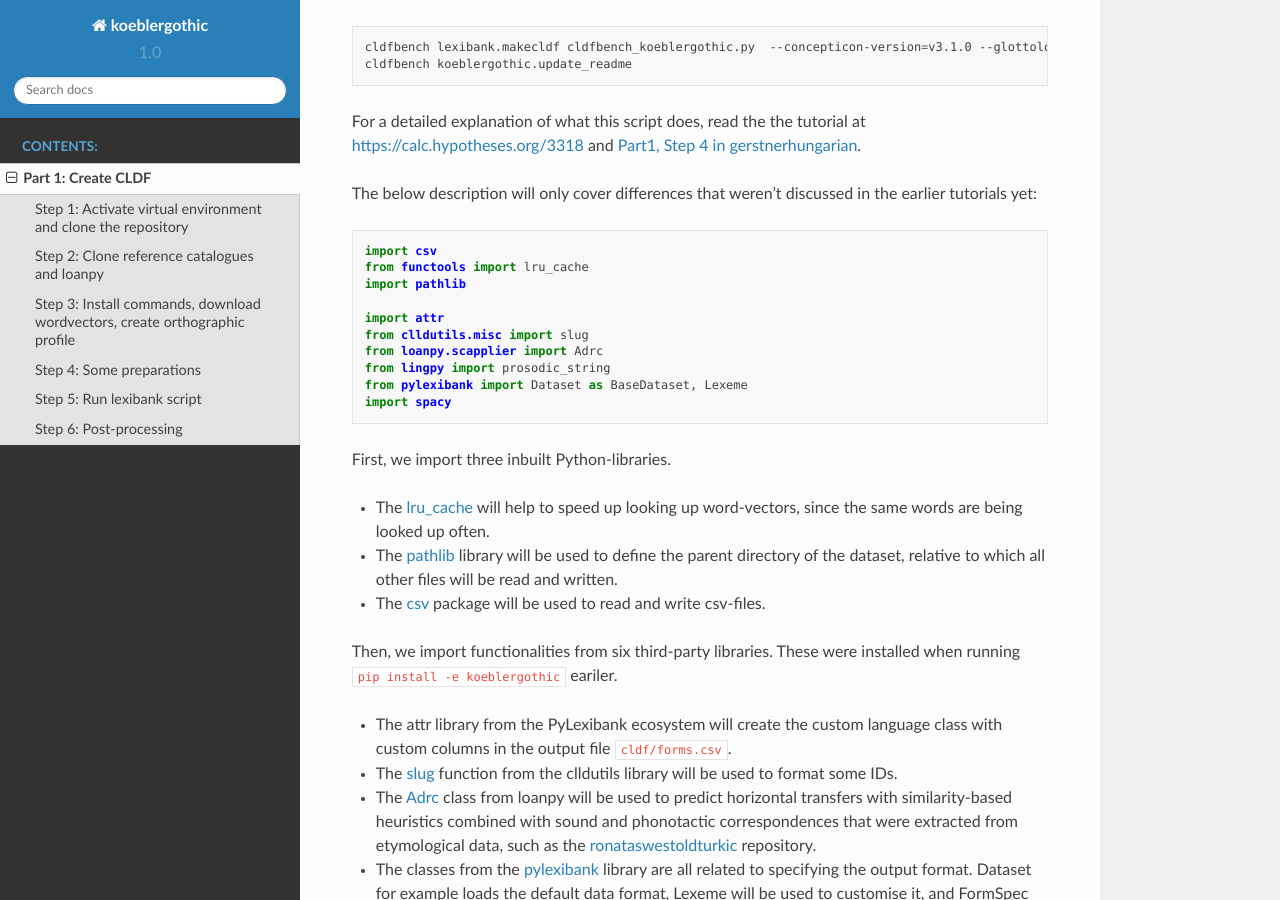
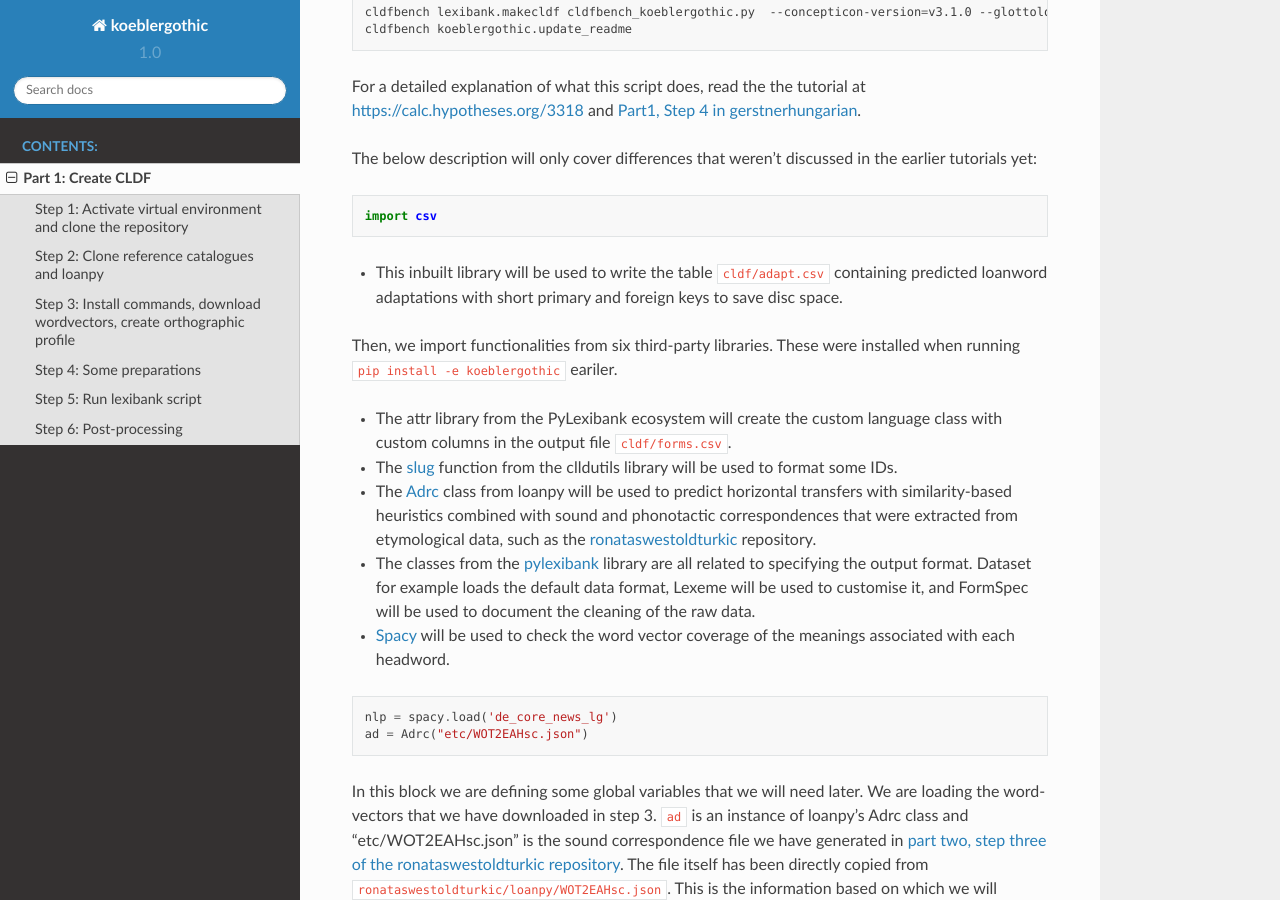
Before and after one commit to LoanpyDataHub/koeblergothic, a Sphinx documentation site: the page built from docs/mkcldf.rst, in a window 1280 px wide and 900 px high, scrolled down 2498 px. Built offline with Sphinx 7.4.7 and the Read the Docs theme 2.0.0, drawn with Linux system fonts in a browser that asks for light colours; some of the changed text lies outside the part shown.

Commit message:
[skip ci] updatedocs

```diff
--- a/docs/conf.py
+++ b/docs/conf.py
@@ -15,4 +15,4 @@
 # TODO replace mock with docs/requirements.txt after loanpy-release
 autodoc_mock_imports = ["epitran", "loanpy", "lingpy", "clldutils", "tabulate",
                         "attr", "pylexibank", "cldfbench", "spacy",
-                        "pycldf", "pysem"]
+                        "pycldf", "pysem", "tqdm"]
--- a/docs/mkcldf.rst
+++ b/docs/mkcldf.rst
@@ -67,17 +67,16 @@
    python3 -m spacy download de_core_news_lg
 
 
- See See `Part1, Step 3 in gerstnerhungarian
- <https://gerstnerhungarian.readthedocs.io/en/latest/mkcldf.html#step-3-install-commands-download-wordvectors-create-orthographic-profile>`_
- for more details.
+See `Part1, Step 3 in gerstnerhungarian
+<https://gerstnerhungarian.readthedocs.io/en/latest/mkcldf.html#step-3-install-commands-download-wordvectors-create-orthographic-profile>`_
+for more details.
 
 Step 4: Some preparations
 -------------------------
 
-The `Gothic Dictionary
-<https://www.koeblergerhard.de/got/got.html>`_ (Köbler 2014) is a text file
-that has to be parsed and turned into tabular data first. This is done
-by following script:
+``raw/gothic.txt`` is a raw text file that was directly copied from the
+original online-dictionary. It has to be parsed and turned into tabular data.
+This is done by running following command:
 
 .. code-block:: sh
 
@@ -146,26 +145,11 @@
 .. code-block:: python
 
    import csv
-   from functools import lru_cache
-   import pathlib
 
-   import attr
-   from clldutils.misc import slug
-   from loanpy.scapplier import Adrc
-   from lingpy import prosodic_string
-   from pylexibank import Dataset as BaseDataset, Lexeme
-   import spacy
+- This inbuilt library will be used to write the table ``cldf/adapt.csv``
+  containing predicted loanword adaptations with short primary and foreign
+  keys to save disc space.
 
-First, we import three inbuilt Python-libraries.
-
-- The `lru_cache <https://docs.python.org/3/library/functools.html#functools.lru_cache>`_
-  will help to speed up looking up word-vectors, since the same words are being
-  looked up often.
-- The `pathlib <https://docs.python.org/3/library/pathlib.html>`_ library
-  will be used to define the parent directory of the dataset, relative to
-  which all other files will be read and written.
-- The `csv <https://docs.python.org/3/library/csv.html>`_
-  package will be used to read and write csv-files.
 
 Then, we import functionalities from six third-party libraries.
 These were installed when running ``pip install -e koeblergothic``
--- a/setup.py
+++ b/setup.py
@@ -14,7 +14,7 @@
     },
     install_requires=[
         'cldfbench>=1.13.0', 'pylexibank>=3.4.0', 'epitran>=1.24',
-        'pysem>=0.6.0', 'spacy>=3.5.1'
+        'pysem>=0.6.0', 'spacy>=3.5.1', "tqdm<=4.65.0"
     ],
     extras_require={
         'test': [
```
Also changed, not shown: README.md (+0 -3 lines), cldfbench_koeblergothic.py (+8 -6 lines), cldf/README.md, 4 other files.
